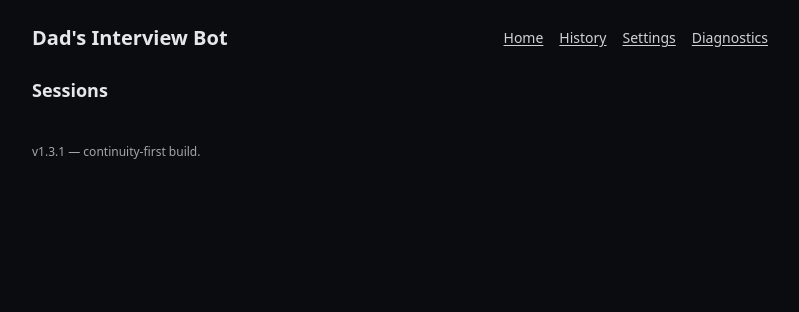
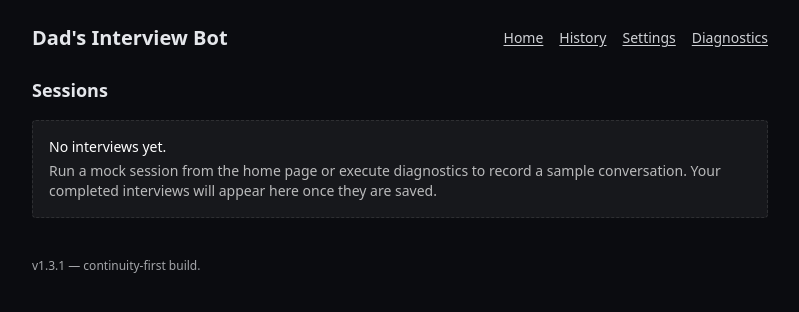
Before and after one commit to amolsarva/dadsinterviewbot, a Next.js app: page /history in a window 1280 px wide. Shown: the top 312 px of the page, without its empty margins (240-1039 px from the left). Built offline with nearby package versions, Linux system fonts and the light colour scheme.

Commit message:
interview guide and reminders

```diff
--- a/app/api/diagnostics/email/route.ts
+++ b/app/api/diagnostics/email/route.ts
@@ -7,7 +7,16 @@ export async function POST() {
     const subject = 'Interview Bot – Test Email'
     const body = 'This is a test email from /api/diagnostics/email.'
     const status = await sendSummaryEmail(to, subject, body)
-    return NextResponse.json({ ok: true, status })
+
+    if (status?.ok) {
+      return NextResponse.json({ ok: true, status })
+    }
+
+    if (status?.skipped) {
+      return NextResponse.json({ ok: false, status, error: 'email_skipped_no_provider' }, { status: 503 })
+    }
+
+    return NextResponse.json({ ok: false, status, error: status?.error || 'email_failed' }, { status: 502 })
   } catch (e:any) {
     return NextResponse.json({ ok: false, error: e?.message || 'email_failed' }, { status: 500 })
   }
--- a/app/history/page.tsx
+++ b/app/history/page.tsx
@@ -30,6 +30,12 @@ export default function HistoryPage() {
   return (
     <main>
       <h2 className="text-lg font-semibold mb-4">Sessions</h2>
+      {rows.length === 0 ? (
+        <div className="rounded border border-dashed border-white/10 bg-white/5 p-4 text-sm text-white/70">
+          <p className="font-medium text-white">No interviews yet.</p>
+          <p className="mt-1">Run a mock session from the home page or execute diagnostics to record a sample conversation. Your completed interviews will appear here once they are saved.</p>
+        </div>
+      ) : (
         <ul className="space-y-3">
           {rows.map(s => (
             <li key={s.id} className="bg-white/5 rounded p-3">
@@ -48,6 +54,7 @@ export default function HistoryPage() {
             </li>
           ))}
         </ul>
+      )}
     </main>
   )
 }
```
Also changed, not shown: ToDoLater.txt, 2 other files (tests, documents, lock files or other folders). Lines whose indentation alone changed are shown as unchanged.
